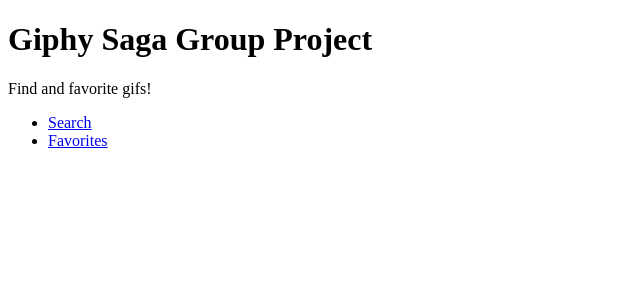
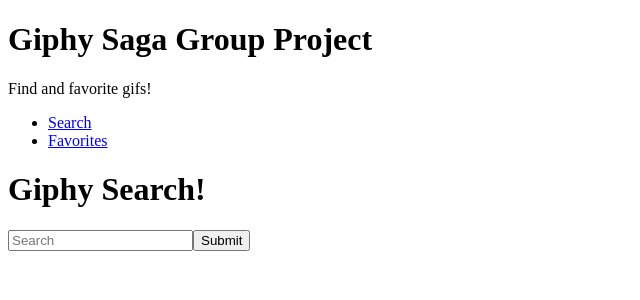
Before and after one commit to madelinePrickette/group-giphy-saga-project, a React (Create React App) app: page / in a window 1280 px wide. Shown: the top 300 px of the page, without its empty margins (0-640 px from the left). Built offline with nearby package versions, Linux system fonts and the light colour scheme.

Commit message:
nothing needed fixing

```diff
--- a/src/components/App/App.js
+++ b/src/components/App/App.js
@@ -24,7 +24,7 @@
     <nav>
       <ul>
         <li>
-          <Link to='/search'>Search</Link>
+          <Link to='/'>Search</Link>
         </li>
         <li>
           <Link to='/favorite'>Favorites</Link>
@@ -33,7 +33,7 @@
     </nav>
 
       {/* SEARCH */}
-      <Route path="/search">
+      <Route path="/" exact>
         <Search />
       </Route>
 
```
